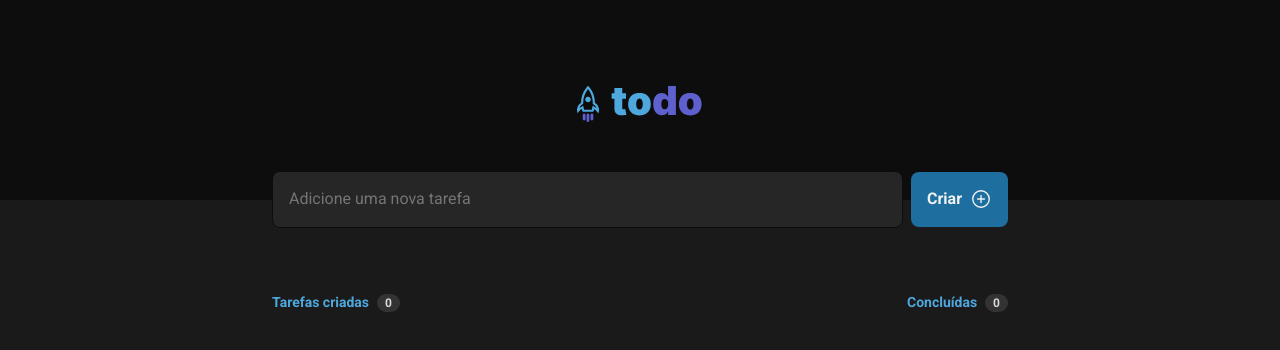
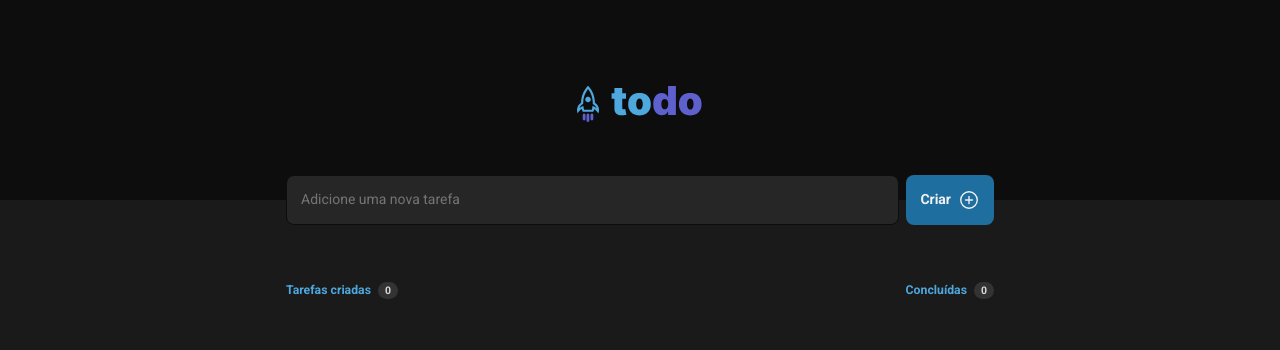
Before and after one commit to felipeslopes2010/todo-list-ts, a React (Vite) app: page / in a window 1280 px wide. Shown: the top 350 px of the page. Built offline with nearby package versions, Linux system fonts and the light colour scheme.

Commit message:
Add: Reponsivity to Frontend

```diff
--- a/src/App.module.css
+++ b/src/App.module.css
@@ -1,6 +1,8 @@
 .container {
   max-width: 736px;
   margin: 0 auto;
+
+  padding: 0 1rem;
 }
 
 .inputWrapper {
@@ -86,3 +88,15 @@
   justify-content: center;
   gap: 0.75rem;
 }
+
+@media(max-width: 1440px) {
+  html {
+    font-size: 87.5%;
+  }
+}
+
+@media(min-width: 1920px) {
+  html {
+    font-size: 120%;
+  }
+}
--- a/src/components/Task.module.css
+++ b/src/components/Task.module.css
@@ -5,7 +5,7 @@
 .container {
     width: 100%;
     display: flex;
-    align-items: flex-start;
+    align-items: center;
     gap: 0.75rem;
 
     padding: 1rem;
```
